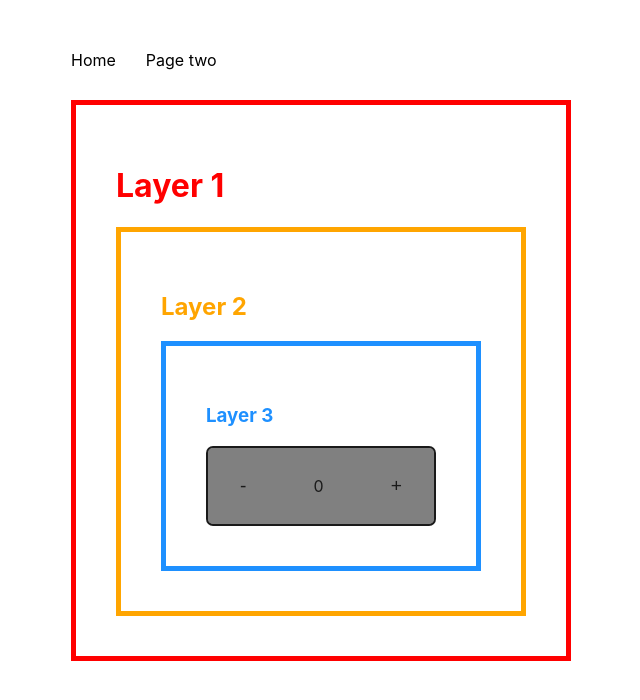
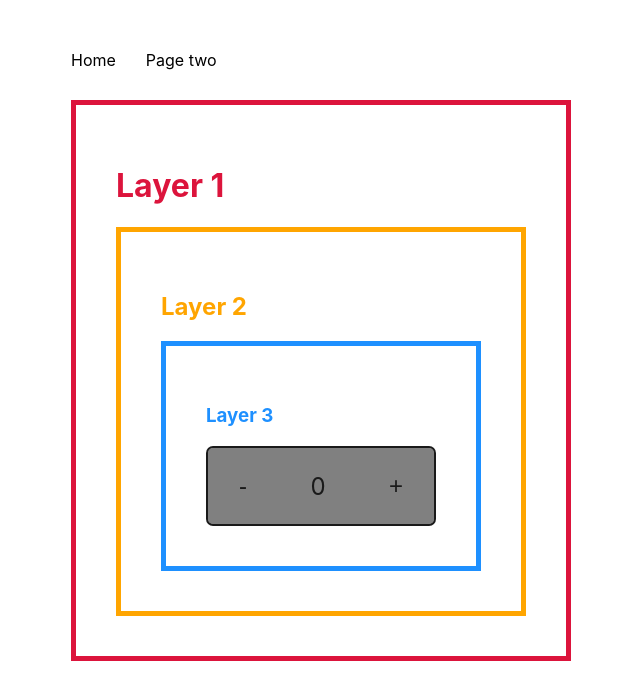
Before and after one commit to F-Kirchhoff/demo-zustand, a Next.js app: page / in a window 1280 px wide. Shown: the top 700 px of the page, without its empty margins (319-959 px from the left). Built offline with nearby package versions, Linux system fonts and the light colour scheme.

Commit message:
improve styling

```diff
--- a/components/Counter.js
+++ b/components/Counter.js
@@ -23,6 +23,7 @@ const CounterWrapper = styled.div`
   align-items: stretch;
   color: hsl(0 0% 0% / 0.8);
   overflow: hidden;
+  font-size: 1.5rem;
   button {
     flex-grow: 1;
     display: grid;
@@ -30,8 +31,8 @@ const CounterWrapper = styled.div`
     border: none;
     background-color: inherit;
     color: inherit;
+    font-size: inherit;
     cursor: pointer;
-    font-size: 1.2rem;
   }
   button:hover {
     filter: brightness(1.2);
--- a/components/Layer1.js
+++ b/components/Layer1.js
@@ -20,7 +20,7 @@ export default function Layer1({
 
 const Wrapper = styled.div`
   border: 5px solid;
-  border-color: red;
+  border-color: crimson;
   padding: 40px;
-  color: red;
+  color: crimson;
 `;
```
